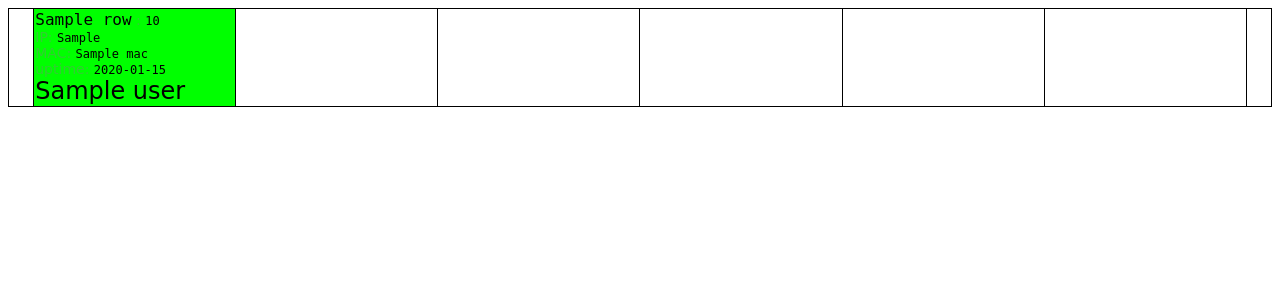
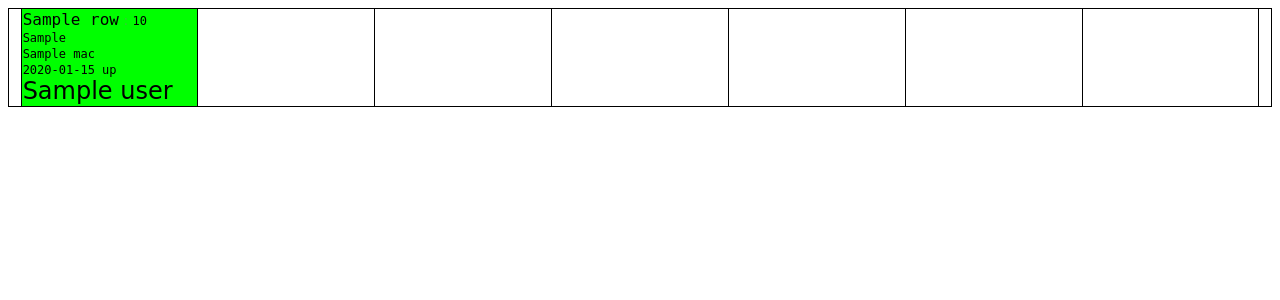
Before and after one commit to devynios/liowatchdog, a Python web app: template server/lio_watchdog/templates/status.html in a window 1280 px wide. Shown: the top 300 px of the page. Run offline with Jinja, Linux system fonts and the light colour scheme; the template is opened without the code that fills it: most values are stand-ins (such as "Sample title", 1, 10 or a date in 2020).

Commit message:
server: adjust template for lmio2015

```diff
--- a/server/lio_watchdog/templates/status.html
+++ b/server/lio_watchdog/templates/status.html
@@ -14,10 +14,10 @@
     }
     table.clients tr > td {
         border: 1px solid #000000;
-        width: 16%;
+        width: 14%;
     }
     table.clients tr > td.side {
-        width: 2%;
+        width: 1%;
     }
     td.red {
         background: #FF0000;
@@ -53,8 +53,8 @@ div.kick:hover div.over { background-color: white; display:block; }
 </head>
 <body>
   {# User monitoring form #}
-  <table class="clients" width='100%'>
-  {%- for row in clients|batch(6,'&nbsp;') %}
+  <table class="clients" width="100%">
+  {%- for row in clients|batch(7,'&nbsp;') %}
     <tr>
       <td class="side">&nbsp;</td>
     {%- for client in row %}
@@ -69,9 +69,9 @@ div.kick:hover div.over { background-color: white; display:block; }
       <td class="green">
         {% endif %}
         <div class="kick"><span class="data seat">{{ client['name'] }}</span> : <span class="data">{{ now - client['submitted'] }}</span><div class="over">
-          IP: <span class="data">{{ client['ip'] }}</span><br />
-          MAC: <span class="data">{{ client['mac'] }}</span><br />
-          uptime: <span class="data">{{ client['uptime'] }}</span><br />
+          <span class="data">{{ client['ip'] }}</span><br />
+          <span class="data">{{ client['mac'] }}</span><br />
+          <span class="data">{{ client['uptime'] }} up</span><br />
           {% for user in client['users'] %}
           <span class="user">{{ user }}</span><br />
           {% endfor %}
```
